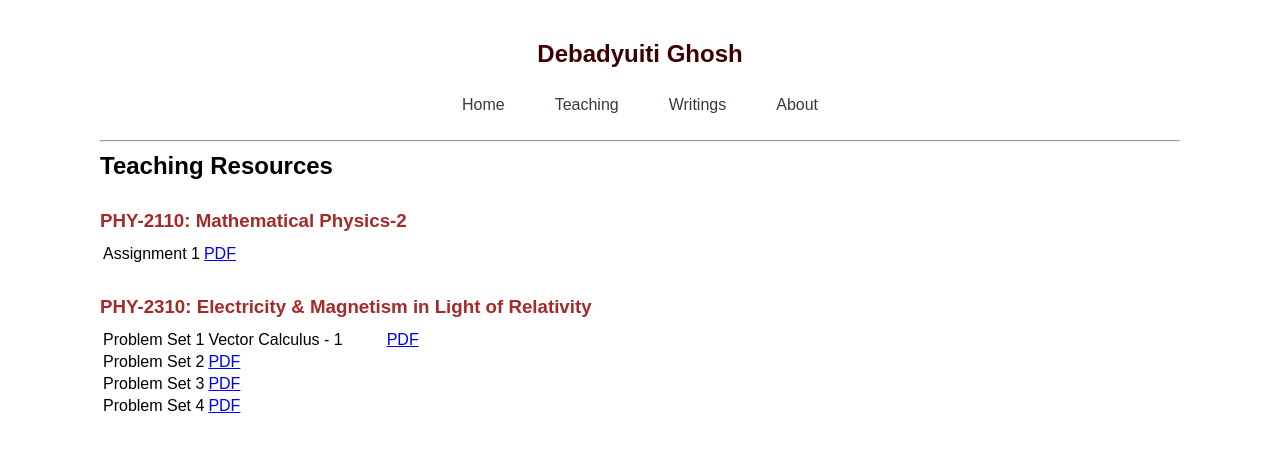
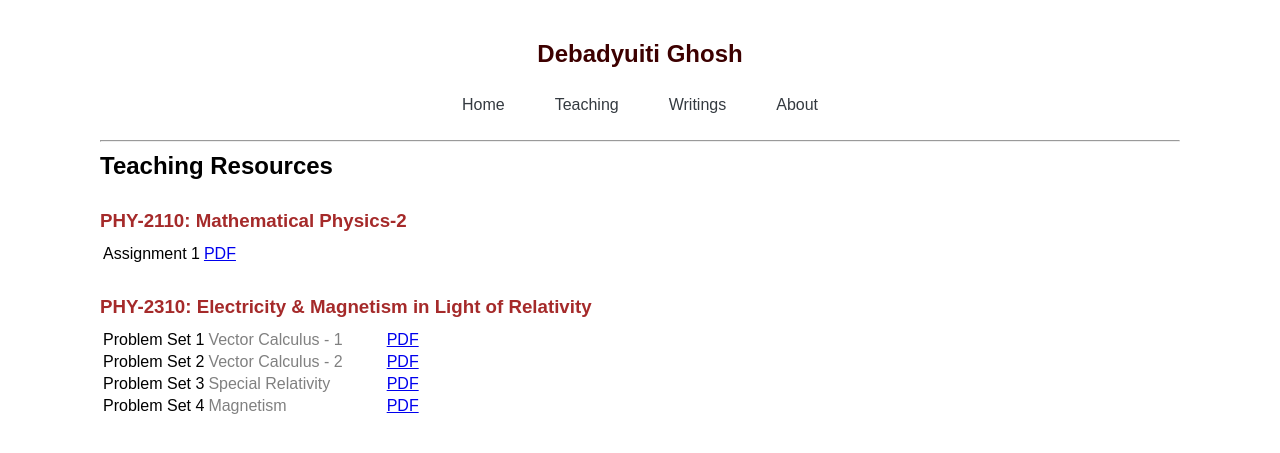
Before and after one commit to debadyuitighosh/debadyuitighosh.github.io, a Jekyll site: the page built from Teaching/teaching.md, in a window 1280 px wide. Shown: the top 453 px of the page. Built offline with Jekyll 4.4.1, drawn with Linux system fonts in a browser that asks for light colours.

Commit message:
Update teaching.md

```diff
--- a/Teaching/teaching.md
+++ b/Teaching/teaching.md
@@ -14,8 +14,8 @@
 
 ### <font color='brown'> PHY-2310: Electricity & Magnetism in Light of Relativity
 
-|---------------|--------------------------------------------------------|---------------|
-| Problem Set 1 | Vector Calculus - 1 <span style="padding-left: 40px;"> | [PDF](teaching/phy2310/ProbSet-1.pdf)      |
-| Problem Set 2 | [PDF](teaching/phy2310/ProbSet-2.pdf)                  |
-| Problem Set 3 | [PDF](teaching/phy2310/ProbSet-3.pdf)                  |
-| Problem Set 4 | [PDF](teaching/phy2310/ProbSet-4.pdf)                  |
+|---------------|---------------------------------------------------------------------------|---------------------------------------------|
+| Problem Set 1 | <font color='grey'> Vector Calculus - 1 <span style="padding-left: 40px;"> | [PDF](teaching/phy2310/ProbSet-1.pdf)      |
+| Problem Set 2 | <font color='grey'> Vector Calculus - 2 <span style="padding-left: 40px;"> | [PDF](teaching/phy2310/ProbSet-2.pdf)      |
+| Problem Set 3 | <font color='grey'> Special Relativity <span style="padding-left: 40px;"> | [PDF](teaching/phy2310/ProbSet-3.pdf)       |
+| Problem Set 4 | <font color='grey'> Magnetism <span style="padding-left: 40px;"> | [PDF](teaching/phy2310/ProbSet-4.pdf)                |
```
